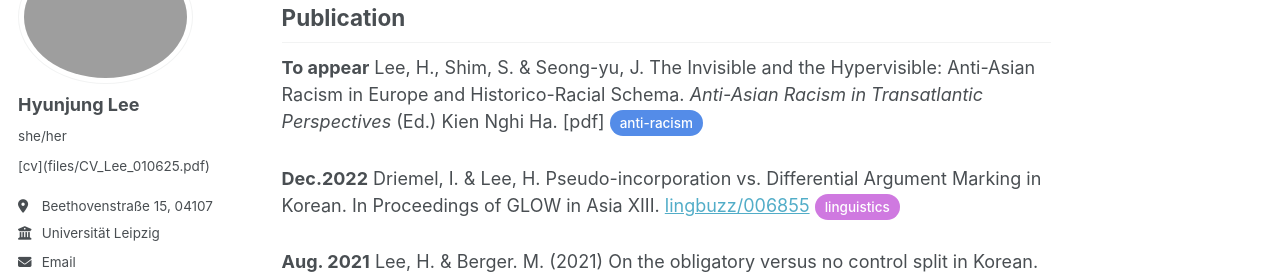
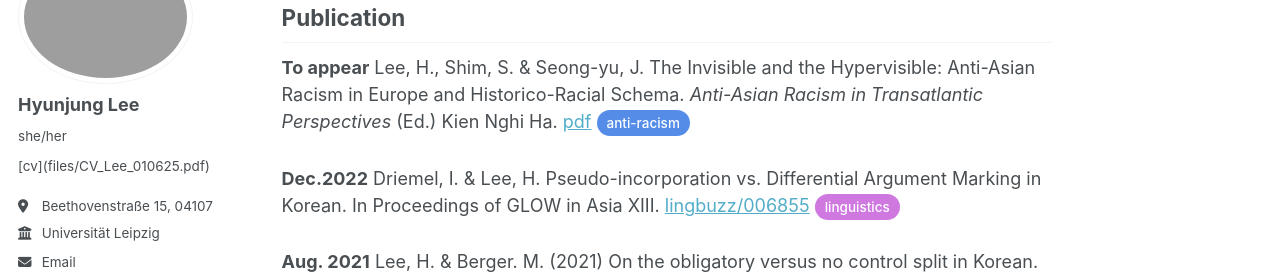
Before and after one commit to hyunjungdotlee/hyunjungdotlee.github.io, a Jekyll site: the page built from _pages/about.md, in a window 1280 px wide and 900 px high, scrolled down 1016 px. Shown: the part 149-427 px from the top of the window. Built offline with Jekyll 4.4.1, drawn with Linux system fonts in a browser that asks for light colours; some web fonts are replaced; a script that is not in the unit is left out; part of the change alters nothing that is shown.

Commit message:
Update about.md

```diff
--- a/_pages/about.md
+++ b/_pages/about.md
@@ -40,7 +40,7 @@ Publication
 ------
 
 <strong>To appear</strong>
-Lee, H., Shim, S. & Seong-yu, J. The Invisible and the Hypervisible: Anti-Asian Racism in Europe and Historico-Racial Schema. <em>Anti-Asian Racism in Transatlantic Perspectives</em> (Ed.) Kien Nghi Ha. [pdf] <span class="pill pill-ar">anti-racism</span>
+Lee, H., Shim, S. & Seong-yu, J. The Invisible and the Hypervisible: Anti-Asian Racism in Europe and Historico-Racial Schema. <em>Anti-Asian Racism in Transatlantic Perspectives</em> (Ed.) Kien Nghi Ha. [pdf](files/LeeShimSeong-Yu2024.pdf) <span class="pill pill-ar">anti-racism</span>
 
 
 <strong>Dec.2022</strong>
```
